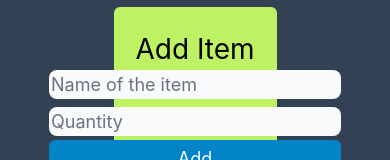
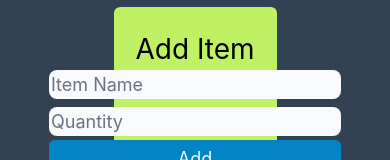
Before and after one commit to marcelo-zuza/expo-shoppingList, a React Native app: screen / in a window 390 px wide. Shown: the part 345-505 px from the top of the page. Built offline with nearby package versions, Linux system fonts and the light colour scheme; no server answers; the database is empty.

Commit message:
ready to deploy2

```diff
--- a/src/components/AddItem.tsx
+++ b/src/components/AddItem.tsx
@@ -17,7 +17,7 @@ const AddItem = ({addData, id, stringNumber, setStringNumber, name, setId, setNa
     <View>
       <Text style={styles.form}>Add Item</Text>
       <View>
-        <TextInput placeholder='Name of the item' style={styles.items} value={name} onChangeText={setName} />
+        <TextInput placeholder='Item Name' style={styles.items} value={name} onChangeText={setName} />
         <TextInput placeholder='Quantity' style={styles.items} keyboardType='numeric' value={stringNumber} onChangeText={setStringNumber}/>
       </View>
       <Pressable style={styles.button} onPress={addData}><Text style={styles.buttonText}>Add</Text></Pressable>
```
